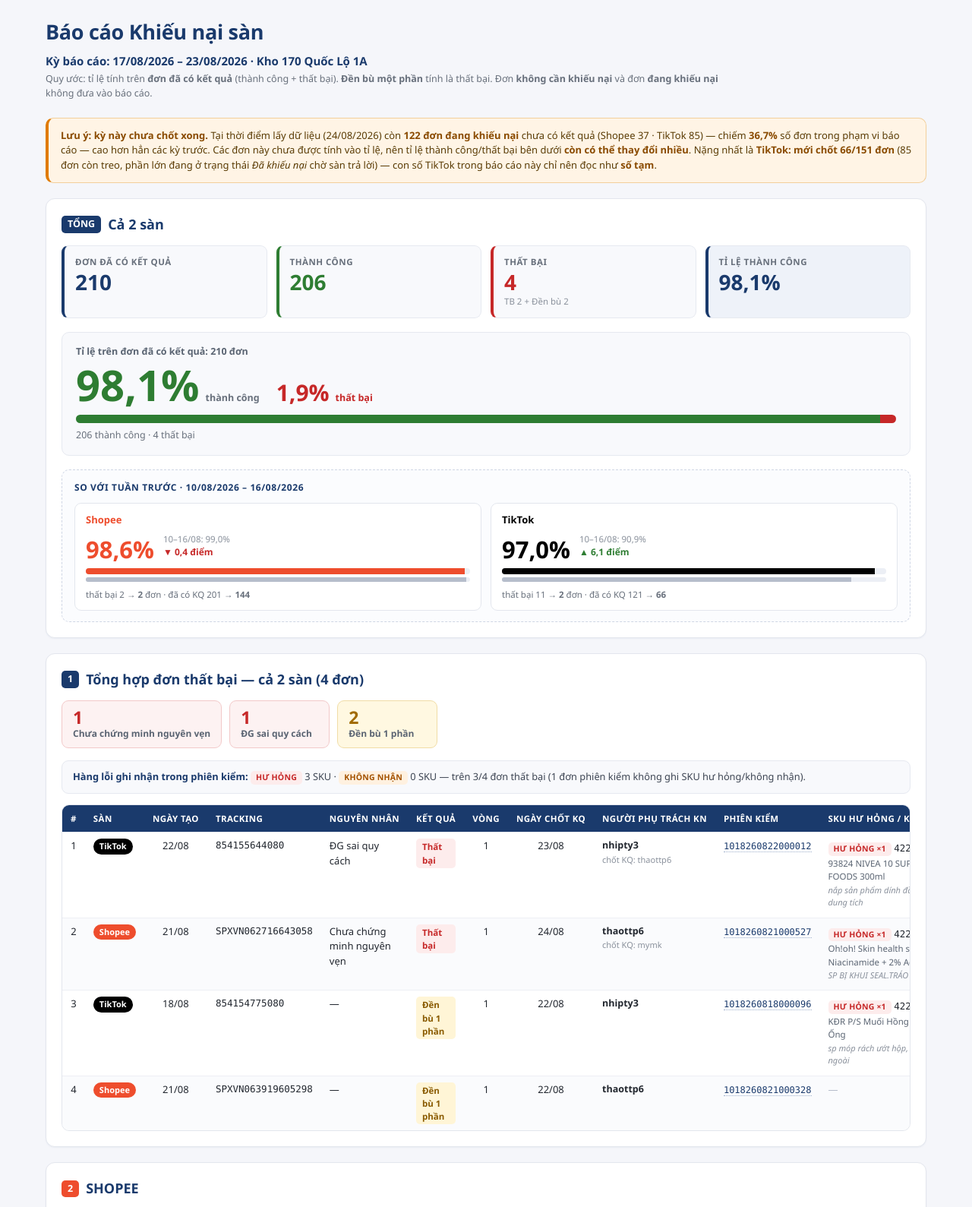
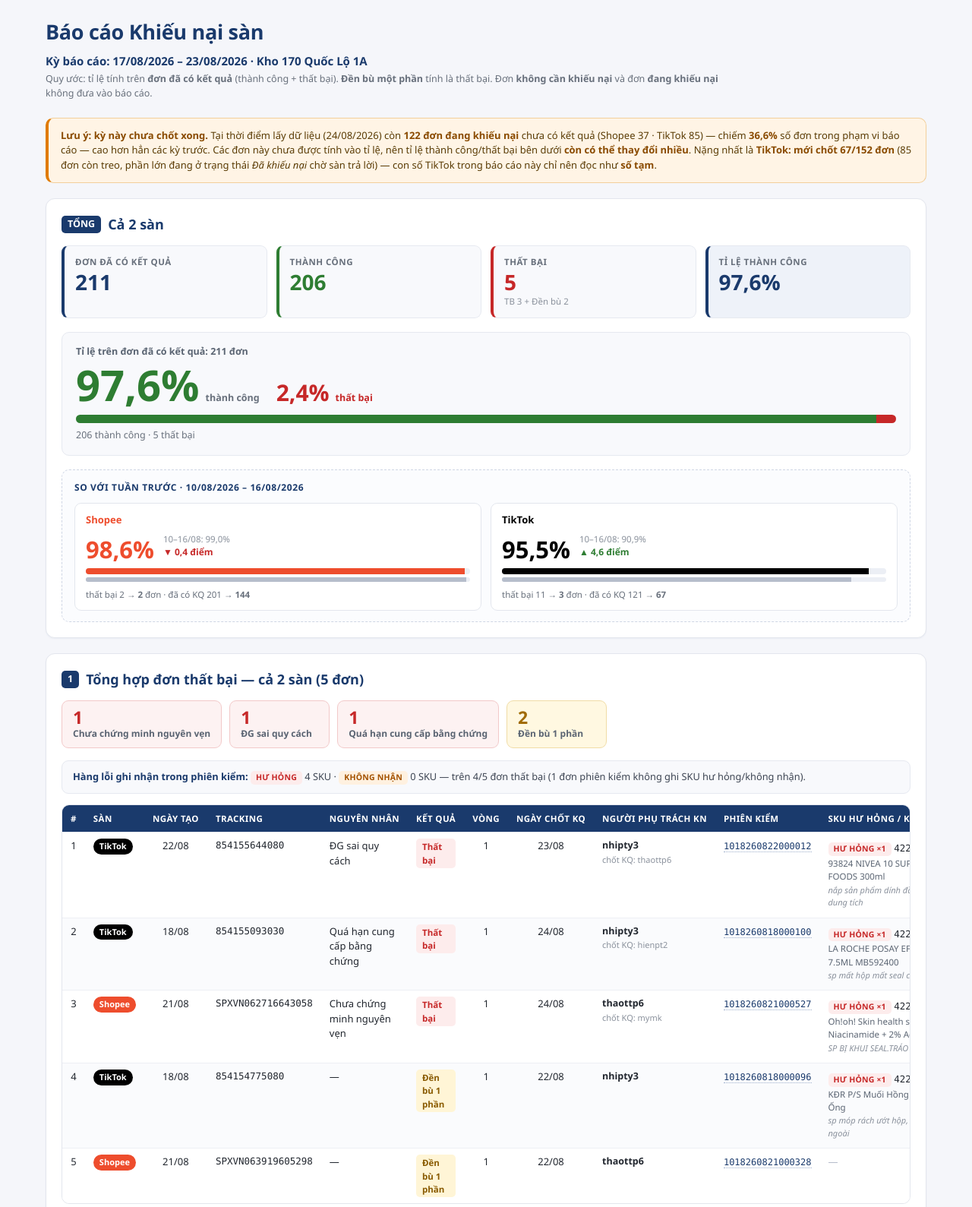
Before and after one commit to hoangf121/bao-cao-khieu-nai, a plain HTML site: page ky-17-08-23-08-2026.html in a window 1280 px wide. Shown: the top 1589 px of the page at 76% size. Drawn offline with Linux system fonts and the light colour scheme.

Commit message:
Ky 17-23/08: dua lai 854155093030 vao BC thanh KN that bai - qua han cung cap bang chung

```diff
--- a/ky-17-08-23-08-2026.html
+++ b/ky-17-08-23-08-2026.html
@@ -106,22 +106,22 @@ footer code{background:#eceff5;padding:1px 5px;border-radius:4px;font-size:11px}
 <div class="period">Kỳ báo cáo: 17/08/2026 – 23/08/2026 · Kho 170 Quốc Lộ 1A</div>
 <div class="rule">Quy ước: tỉ lệ tính trên <b>đơn đã có kết quả</b> (thành công + thất bại). <b>Đền bù một phần</b> tính là thất bại. Đơn <b>không cần khiếu nại</b> và đơn <b>đang khiếu nại</b> không đưa vào báo cáo.</div>
 
-<div class="warn"><b>Lưu ý: kỳ này chưa chốt xong.</b> Tại thời điểm lấy dữ liệu (24/08/2026) còn <b>122 đơn đang khiếu nại</b> chưa có kết quả (Shopee 37 · TikTok 85) — chiếm <b>36,7%</b> số đơn trong phạm vi báo cáo — cao hơn hẳn các kỳ trước. Các đơn này chưa được tính vào tỉ lệ, nên tỉ lệ thành công/thất bại bên dưới <b>còn có thể thay đổi nhiều</b>. Nặng nhất là <b>TikTok: mới chốt 66/151 đơn</b> (85 đơn còn treo, phần lớn đang ở trạng thái <i>Đã khiếu nại</i> chờ sàn trả lời) — con số TikTok trong báo cáo này chỉ nên đọc như <b>số tạm</b>.</div>
+<div class="warn"><b>Lưu ý: kỳ này chưa chốt xong.</b> Tại thời điểm lấy dữ liệu (24/08/2026) còn <b>122 đơn đang khiếu nại</b> chưa có kết quả (Shopee 37 · TikTok 85) — chiếm <b>36,6%</b> số đơn trong phạm vi báo cáo — cao hơn hẳn các kỳ trước. Các đơn này chưa được tính vào tỉ lệ, nên tỉ lệ thành công/thất bại bên dưới <b>còn có thể thay đổi nhiều</b>. Nặng nhất là <b>TikTok: mới chốt 67/152 đơn</b> (85 đơn còn treo, phần lớn đang ở trạng thái <i>Đã khiếu nại</i> chờ sàn trả lời) — con số TikTok trong báo cáo này chỉ nên đọc như <b>số tạm</b>.</div>
 
 <section>
 <h2><span class="num">TỔNG</span> Cả 2 sàn</h2>
 <div class="kpis k4">
-  <div class="kpi"><div class="kl">Đơn đã có kết quả</div><div class="kv">210</div></div>
+  <div class="kpi"><div class="kl">Đơn đã có kết quả</div><div class="kv">211</div></div>
   <div class="kpi ok"><div class="kl">Thành công</div><div class="kv">206</div></div>
-  <div class="kpi bad"><div class="kl">Thất bại</div><div class="kv">4</div><div class="ks">TB 2 + Đền bù 2</div></div>
-  <div class="kpi hl"><div class="kl">Tỉ lệ thành công</div><div class="kv">98,1%</div></div>
+  <div class="kpi bad"><div class="kl">Thất bại</div><div class="kv">5</div><div class="ks">TB 3 + Đền bù 2</div></div>
+  <div class="kpi hl"><div class="kl">Tỉ lệ thành công</div><div class="kv">97,6%</div></div>
 </div>
 <div class="ratio">
-  <div class="rt">Tỉ lệ trên đơn đã có kết quả: <b>210</b> đơn</div>
-  <div class="rnums"><span class="rbig">98,1%</span><span class="rlbl">thành công</span>
-    <span class="rsmall">1,9%</span><span class="rlbl red">thất bại</span></div>
-  <div class="bar"><span class="bok" style="width:98.10%"></span><span class="bbad" style="width:1.90%"></span></div>
-  <div class="rsub">206 thành công · 4 thất bại</div>
+  <div class="rt">Tỉ lệ trên đơn đã có kết quả: <b>211</b> đơn</div>
+  <div class="rnums"><span class="rbig">97,6%</span><span class="rlbl">thành công</span>
+    <span class="rsmall">2,4%</span><span class="rlbl red">thất bại</span></div>
+  <div class="bar"><span class="bok" style="width:97.63%"></span><span class="bbad" style="width:2.37%"></span></div>
+  <div class="rsub">206 thành công · 5 thất bại</div>
 </div>
 <div class="panel">
   <div class="ptitle">So với tuần trước · 10/08/2026 – 16/08/2026</div>
@@ -134,21 +134,21 @@ footer code{background:#eceff5;padding:1px 5px;border-radius:4px;font-size:11px}
       <div class="pfoot">thất bại 2 → <b>2</b> đơn · đã có KQ 201 → <b>144</b></div>
     </div><div class="pcard">
       <div class="pname" style="color:#000000">TikTok</div>
-      <div class="prow"><div class="pnow" style="color:#000000">97,0%</div>
-        <div class="pmeta"><div class="pold">10–16/08: 90,9%</div><div class="pd up">▲ 6,1 điểm</div></div></div>
-      <div class="pbar"><span style="width:96.97%;background:#000000"></span></div>
+      <div class="prow"><div class="pnow" style="color:#000000">95,5%</div>
+        <div class="pmeta"><div class="pold">10–16/08: 90,9%</div><div class="pd up">▲ 4,6 điểm</div></div></div>
+      <div class="pbar"><span style="width:95.52%;background:#000000"></span></div>
       <div class="pbar old"><span style="width:90.91%"></span></div>
-      <div class="pfoot">thất bại 11 → <b>2</b> đơn · đã có KQ 121 → <b>66</b></div>
+      <div class="pfoot">thất bại 11 → <b>3</b> đơn · đã có KQ 121 → <b>67</b></div>
     </div></div>
 </div>
 </section>
 
 <section>
-<h2><span class="num">1</span> Tổng hợp đơn thất bại — cả 2 sàn (4 đơn)</h2>
-<div class="fcauses"><div class="fcause"><div class="fn">1</div><div class="fc">Chưa chứng minh nguyên vẹn</div></div><div class="fcause"><div class="fn">1</div><div class="fc">ĐG sai quy cách</div></div><div class="fcause soft"><div class="fn">2</div><div class="fc">Đền bù 1 phần</div></div></div>
+<h2><span class="num">1</span> Tổng hợp đơn thất bại — cả 2 sàn (5 đơn)</h2>
+<div class="fcauses"><div class="fcause"><div class="fn">1</div><div class="fc">Chưa chứng minh nguyên vẹn</div></div><div class="fcause"><div class="fn">1</div><div class="fc">ĐG sai quy cách</div></div><div class="fcause"><div class="fn">1</div><div class="fc">Quá hạn cung cấp bằng chứng</div></div><div class="fcause soft"><div class="fn">2</div><div class="fc">Đền bù 1 phần</div></div></div>
 <div class="skusum"><b>Hàng lỗi ghi nhận trong phiên kiểm:</b>
-    <span class="skub dmg">HƯ HỎNG</span> 3 SKU · <span class="skub nrv">KHÔNG NHẬN</span> 0 SKU
-    — trên 3/4 đơn thất bại (1 đơn phiên kiểm không ghi SKU hư hỏng/không nhận).</div>
+    <span class="skub dmg">HƯ HỎNG</span> 4 SKU · <span class="skub nrv">KHÔNG NHẬN</span> 0 SKU
+    — trên 4/5 đơn thất bại (1 đơn phiên kiểm không ghi SKU hư hỏng/không nhận).</div>
 <div class="tw"><table>
   <thead><tr><th class="c">#</th><th>Sàn</th><th class="c">Ngày tạo</th><th>Tracking</th><th>Nguyên nhân</th><th>Kết quả</th><th class="c">Vòng</th><th class="c">Ngày chốt KQ</th><th>Người phụ trách KN</th><th>Phiên kiểm</th><th>SKU hư hỏng / không nhận</th></tr></thead>
   <tbody><tr>
@@ -166,6 +166,19 @@ footer code{background:#eceff5;padding:1px 5px;border-radius:4px;font-size:11px}
     <div class="skun">93824 NIVEA 10 SUPER VITAMIN &amp; SKIN FOODS 300ml</div><div class="skunote">nắp sản phẩm dính đầy chất, hao hụt 15% dung tích</div></div></td>
     </tr><tr>
       <td class="c">2</td>
+      <td><span class="tag tt">TikTok</span></td>
+      <td class="c">18/08</td>
+      <td class="mono">854155093030</td>
+      <td>Quá hạn cung cấp bằng chứng</td>
+      <td><span class="res lose">Thất bại</span></td>
+      <td class="c">1</td>
+      <td class="c">24/08</td>
+      <td class="em"><div class="ptmain">nhipty3</div><div class="ptsub">chốt KQ: hienpt2</div></td>
+      <td><a class="mono sess" href="https://wms.inshasaki.com/return-order/checking_session/details/1018260818000100" target="_blank" rel="noopener">1018260818000100</a></td>
+      <td class="skucol"><div class="skul"><span class="skub dmg">HƯ HỎNG ×1</span> <span class="mono">422216354</span>
+    <div class="skun">LA ROCHE POSAY EFFACLAR DUO+M 7.5ML MB592400</div><div class="skunote">sp mất hộp mất seal chất dính miệng chai</div></div></td>
+    </tr><tr>
+      <td class="c">3</td>
       <td><span class="tag sp">Shopee</span></td>
       <td class="c">21/08</td>
       <td class="mono">SPXVN062716643058</td>
@@ -178,7 +191,7 @@ footer code{background:#eceff5;padding:1px 5px;border-radius:4px;font-size:11px}
       <td class="skucol"><div class="skul"><span class="skub dmg">HƯ HỎNG ×1</span> <span class="mono">422207844</span>
     <div class="skun">Oh!oh! Skin health serum 30ml (20% Niacinamide + 2% Acetyl Glucosamine)</div><div class="skunote">SP BỊ KHUI SEAL.TRÁO NƯỚC SP</div></div></td>
     </tr><tr>
-      <td class="c">3</td>
+      <td class="c">4</td>
       <td><span class="tag tt">TikTok</span></td>
       <td class="c">18/08</td>
       <td class="mono">854154775080</td>
@@ -191,7 +204,7 @@ footer code{background:#eceff5;padding:1px 5px;border-radius:4px;font-size:11px}
       <td class="skucol"><div class="skul"><span class="skub dmg">HƯ HỎNG ×1</span> <span class="mono">422209500</span>
     <div class="skun">KĐR P/S Muối Hồng &amp; Hoa Cúc 230g/36 Ống</div><div class="skunote">sp móp rách ướt hộp, sp bị thủng chảy đổ ra ngoài</div></div></td>
     </tr><tr>
-      <td class="c">4</td>
+      <td class="c">5</td>
       <td><span class="tag sp">Shopee</span></td>
       <td class="c">21/08</td>
       <td class="mono">SPXVN063919605298</td>
@@ -265,30 +278,30 @@ footer code{background:#eceff5;padding:1px 5px;border-radius:4px;font-size:11px}
 <section>
 <h2 class="tt"><span class="num">3</span> TIKTOK</h2>
 <div class="kpis k3">
-  <div class="kpi"><div class="kl">Đơn đã có kết quả</div><div class="kv">66</div></div>
+  <div class="kpi"><div class="kl">Đơn đã có kết quả</div><div class="kv">67</div></div>
   <div class="kpi ok"><div class="kl">Thành công</div><div class="kv">64</div></div>
-  <div class="kpi bad"><div class="kl">Thất bại</div><div class="kv">2</div><div class="ks">TB 1 + Đền bù 1</div></div>
+  <div class="kpi bad"><div class="kl">Thất bại</div><div class="kv">3</div><div class="ks">TB 2 + Đền bù 1</div></div>
 </div>
 <div class="ratio">
-  <div class="rt">Tỉ lệ trên đơn đã có kết quả: <b>66</b> đơn</div>
-  <div class="rnums"><span class="rbig">97,0%</span><span class="rlbl">thành công</span>
-    <span class="rsmall">3,0%</span><span class="rlbl red">thất bại</span></div>
-  <div class="bar"><span class="bok" style="width:96.97%"></span><span class="bbad" style="width:3.03%"></span></div>
-  <div class="rsub">64 thành công · 2 thất bại</div>
+  <div class="rt">Tỉ lệ trên đơn đã có kết quả: <b>67</b> đơn</div>
+  <div class="rnums"><span class="rbig">95,5%</span><span class="rlbl">thành công</span>
+    <span class="rsmall">4,5%</span><span class="rlbl red">thất bại</span></div>
+  <div class="bar"><span class="bok" style="width:95.52%"></span><span class="bbad" style="width:4.48%"></span></div>
+  <div class="rsub">64 thành công · 3 thất bại</div>
 </div>
 <div class="panel">
   <div class="ptitle">So với tuần trước · 10/08/2026 – 16/08/2026</div>
   <div class="pcards"><div class="pcard">
       <div class="pname" style="color:#000000">TikTok · kỳ này</div>
-      <div class="prow"><div class="pnow" style="color:#000000">97,0%</div>
-        <div class="pmeta"><div class="pold">10–16/08: 90,9%</div><div class="pd up">▲ 6,1 điểm</div></div></div>
-      <div class="pbar"><span style="width:96.97%;background:#000000"></span></div>
+      <div class="prow"><div class="pnow" style="color:#000000">95,5%</div>
+        <div class="pmeta"><div class="pold">10–16/08: 90,9%</div><div class="pd up">▲ 4,6 điểm</div></div></div>
+      <div class="pbar"><span style="width:95.52%;background:#000000"></span></div>
       <div class="pbar old"><span style="width:90.91%"></span></div>
-      <div class="pfoot">thất bại 11 → <b>2</b> đơn · đã có KQ 121 → <b>66</b></div>
+      <div class="pfoot">thất bại 11 → <b>3</b> đơn · đã có KQ 121 → <b>67</b></div>
     </div></div>
 </div>
-<h3>Chi tiết đơn thất bại TikTok (2 đơn)</h3>
-<div class="fcauses"><div class="fcause"><div class="fn">1</div><div class="fc">ĐG sai quy cách</div></div><div class="fcause soft"><div class="fn">1</div><div class="fc">Đền bù 1 phần</div></div></div>
+<h3>Chi tiết đơn thất bại TikTok (3 đơn)</h3>
+<div class="fcauses"><div class="fcause"><div class="fn">1</div><div class="fc">ĐG sai quy cách</div></div><div class="fcause"><div class="fn">1</div><div class="fc">Quá hạn cung cấp bằng chứng</div></div><div class="fcause soft"><div class="fn">1</div><div class="fc">Đền bù 1 phần</div></div></div>
 <div class="tw"><table>
   <thead><tr><th class="c">#</th><th class="c">Ngày tạo</th><th>Tracking</th><th>Nguyên nhân</th><th>Kết quả</th><th class="c">Vòng</th><th class="c">Ngày chốt KQ</th><th>Người phụ trách KN</th><th>Phiên kiểm</th><th>SKU hư hỏng / không nhận</th></tr></thead>
   <tbody><tr>
@@ -306,6 +319,19 @@ footer code{background:#eceff5;padding:1px 5px;border-radius:4px;font-size:11px}
     <div class="skun">93824 NIVEA 10 SUPER VITAMIN &amp; SKIN FOODS 300ml</div><div class="skunote">nắp sản phẩm dính đầy chất, hao hụt 15% dung tích</div></div></td>
     </tr><tr>
       <td class="c">2</td>
+
+      <td class="c">18/08</td>
+      <td class="mono">854155093030</td>
+      <td>Quá hạn cung cấp bằng chứng</td>
+      <td><span class="res lose">Thất bại</span></td>
+      <td class="c">1</td>
+      <td class="c">24/08</td>
+      <td class="em"><div class="ptmain">nhipty3</div><div class="ptsub">chốt KQ: hienpt2</div></td>
+      <td><a class="mono sess" href="https://wms.inshasaki.com/return-order/checking_session/details/1018260818000100" target="_blank" rel="noopener">1018260818000100</a></td>
+      <td class="skucol"><div class="skul"><span class="skub dmg">HƯ HỎNG ×1</span> <span class="mono">422216354</span>
+    <div class="skun">LA ROCHE POSAY EFFACLAR DUO+M 7.5ML MB592400</div><div class="skunote">sp mất hộp mất seal chất dính miệng chai</div></div></td>
+    </tr><tr>
+      <td class="c">3</td>
 
       <td class="c">18/08</td>
       <td class="mono">854154775080</td>
@@ -334,7 +360,7 @@ footer code{background:#eceff5;padding:1px 5px;border-radius:4px;font-size:11px}
   <ul>
   <li>TikTok <code>854154562255</code> và Shopee <code>SPXVN063064415678</code> — sàn xử <i>vô lý</i>, <b>Vận hành đang khiếu nại lại</b> → chuyển về nhóm <b>đang khiếu nại</b>, không tính vào tỉ lệ kỳ này.</li>
   <li>Shopee <code>SPXVN068020332288</code> — chốt lại là <b>khiếu nại thành công</b> (hệ thống ghi <i>Đền bù một phần</i>).</li>
-  <li>TikTok <code>854155093030</code> — <b>loại khỏi báo cáo</b> theo yêu cầu.</li>
+  <li>TikTok <code>854155093030</code> — giữ là <b>khiếu nại thất bại</b>, nguyên nhân ghi rõ là <b>Quá hạn cung cấp bằng chứng</b>.</li>
   </ul></li>
 </ul>
 </div>
```
Also changed, not shown: index.html (+59 -33 lines).
